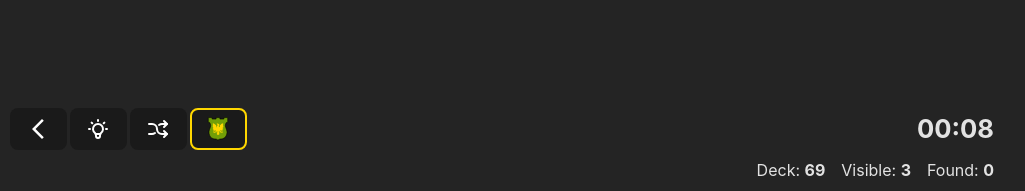
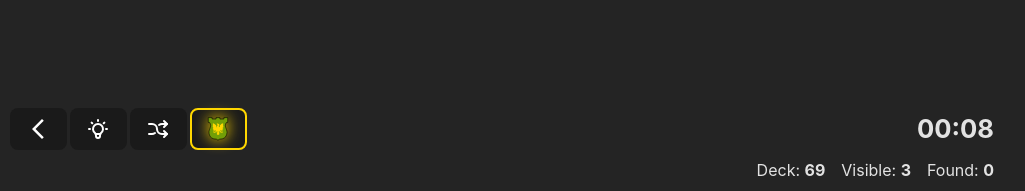
Before and after one commit to barcicki/trio-web, a React (Vite) app: page /game/1 in a window 1280 px wide. In both pictures the pointer is over the icon 356 px from the left and 129 px from the top of the page. Shown: the top 191 px of the page, without its empty margins (138-1163 px from the left). Built offline with nearby package versions, Linux system fonts and the light colour scheme.

Commit message:
Hover effect for tiles

```diff
--- a/src/components/Tile.css
+++ b/src/components/Tile.css
@@ -1,3 +1,7 @@
+.tile:hover {
+  filter: drop-shadow(0px 0px .3em var(--highlight-color));
+}
+
 .tile.selected {
   color: var(--highlight-color);
   filter: drop-shadow(0px 0px .3em var(--highlight-color));
```
